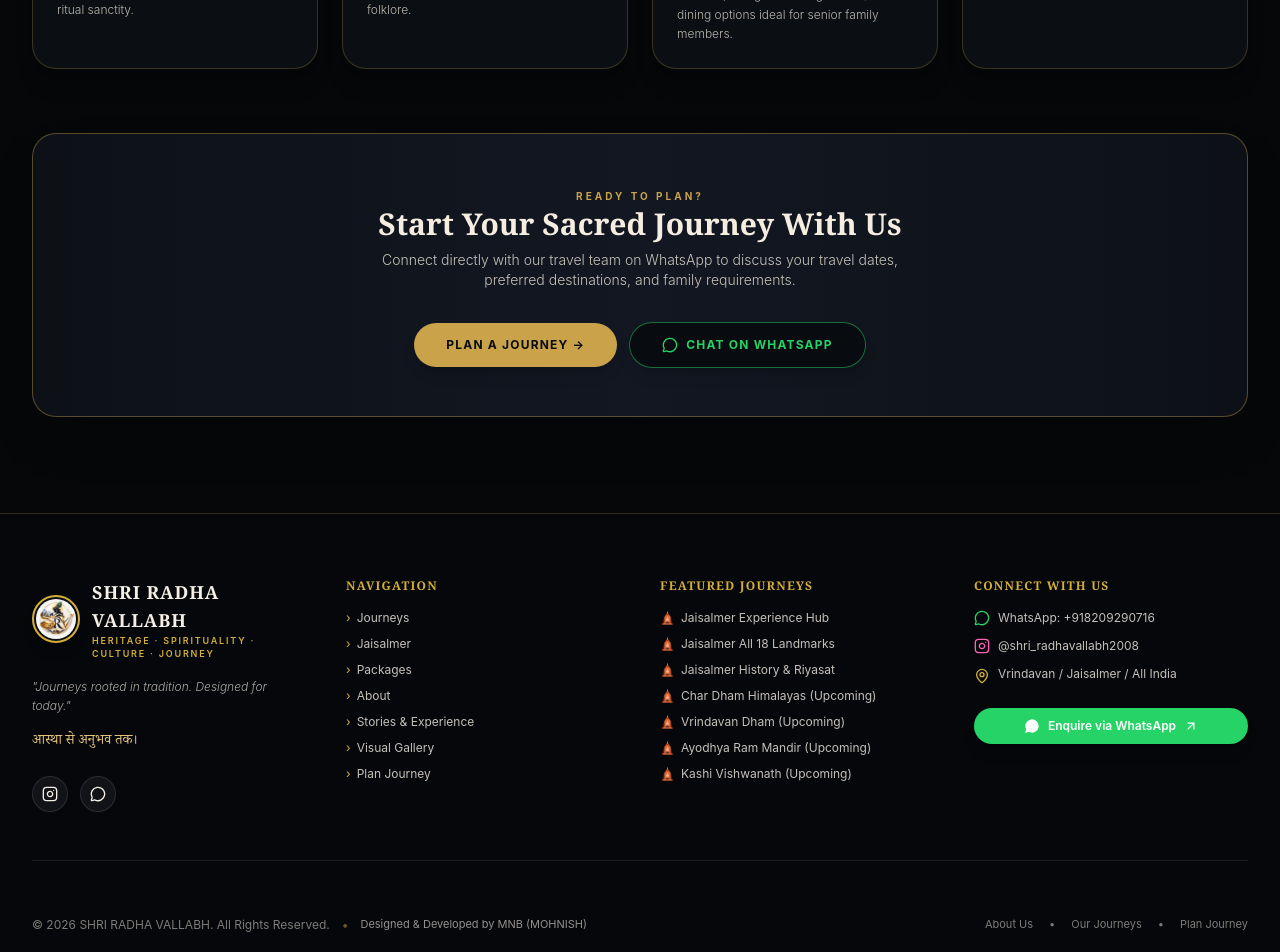
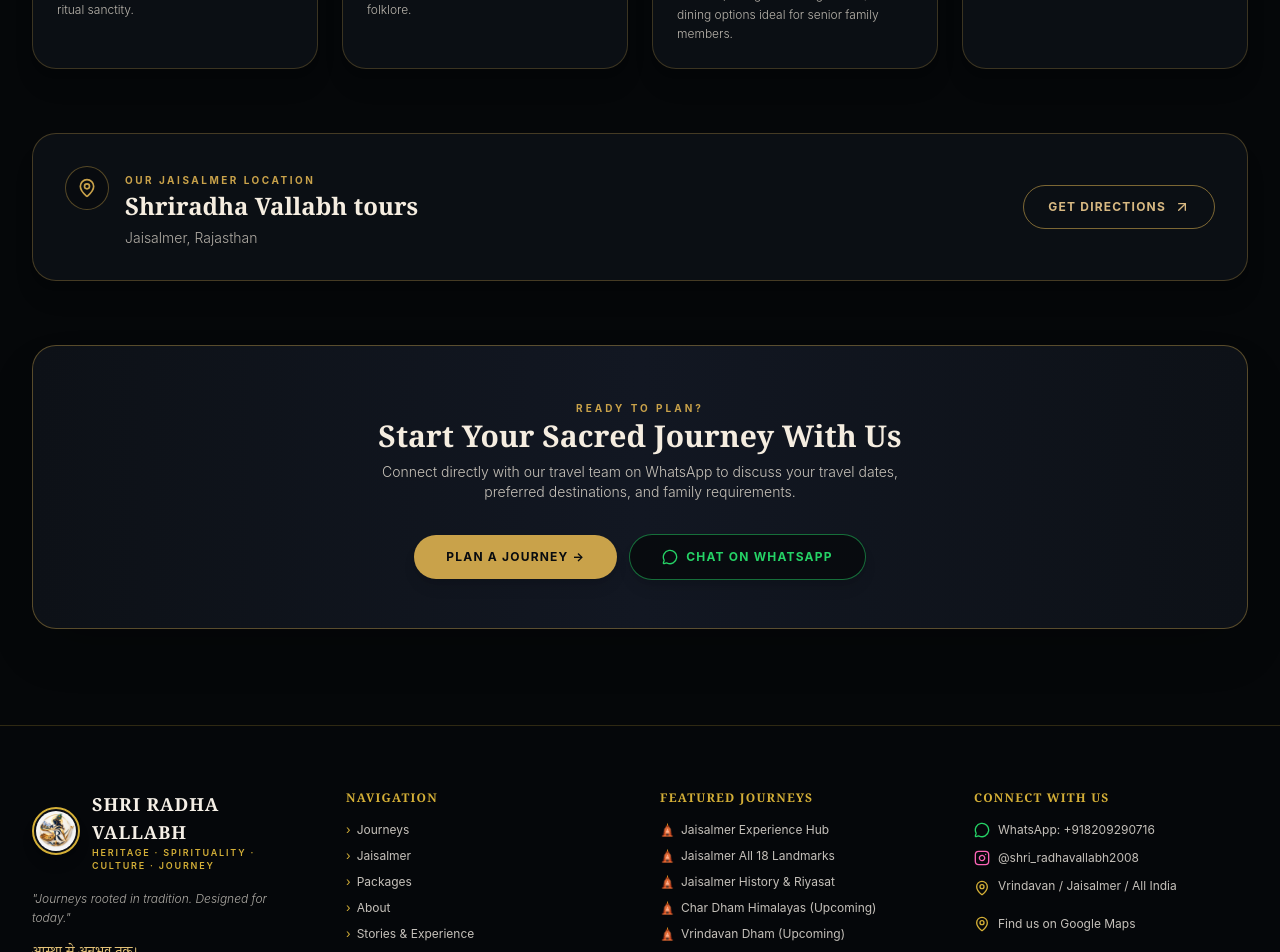
Before and after one commit to MOHNISH-05/shri-radha-vallabh, a React (Vite) app: page /about in a window 1280 px wide. Shown: the part 1680-2632 px from the top of the page. Built offline with nearby package versions, Linux system fonts and the light colour scheme; a web font is replaced by a local one.

Commit message:
feat: integrate Google Maps and local business entity

```diff
--- a/src/components/Footer.tsx
+++ b/src/components/Footer.tsx
@@ -1,6 +1,6 @@
 import React from 'react';
 import { Link } from 'react-router-dom';
-import { SITE_CONFIG, getWhatsAppLink } from '../data/siteConfig';
+import { MAPS_CONFIG, SITE_CONFIG, getWhatsAppLink } from '../data/siteConfig';
 import { MessageCircle, MapPin, ArrowUpRight } from 'lucide-react';
 import { InstagramIcon } from './InstagramIcon';
 
@@ -157,6 +157,16 @@
                 <MapPin className="w-4 h-4 text-[#D4AF37] shrink-0 mt-0.5" />
                 <span>{SITE_CONFIG.location}</span>
               </div>
+              <a
+                href={MAPS_CONFIG.mapsUrl}
+                target="_blank"
+                rel="noopener noreferrer"
+                aria-label={`Find ${MAPS_CONFIG.listingName} on Google Maps`}
+                className="flex min-h-8 items-center gap-2 rounded-sm transition-colors hover:text-[#D4AF37] focus-visible:outline-2 focus-visible:outline-offset-4 focus-visible:outline-[#D4AF37]"
+              >
+                <MapPin className="w-4 h-4 text-[#D4AF37] shrink-0" />
+                <span>Find us on Google Maps</span>
+              </a>
             </div>
 
             <div className="pt-2">
--- /dev/null
+++ b/src/components/JaisalmerLocation.tsx
@@ -0,0 +1,88 @@
+import React from 'react';
+import { ArrowUpRight, MapPin } from 'lucide-react';
+import { MAPS_CONFIG } from '../data/siteConfig';
+
+interface JaisalmerLocationProps {
+  compact?: boolean;
+}
+
+export const JaisalmerLocation: React.FC<JaisalmerLocationProps> = ({ compact = false }) => {
+  if (compact) {
+    return (
+      <aside
+        aria-labelledby="about-jaisalmer-location"
+        className="rounded-3xl border border-[#C9A24A]/30 bg-[#0D1117]/90 p-6 sm:p-8 shadow-xl"
+      >
+        <div className="flex flex-col gap-5 sm:flex-row sm:items-center sm:justify-between">
+          <div className="flex min-w-0 items-start gap-4">
+            <span className="flex h-11 w-11 shrink-0 items-center justify-center rounded-full border border-[#C9A24A]/40 bg-[#080B0F] text-[#C9A24A]">
+              <MapPin className="h-5 w-5" aria-hidden="true" />
+            </span>
+            <div className="min-w-0 space-y-1.5">
+              <span className="text-[10px] font-bold uppercase tracking-[0.25em] text-[#C9A24A]">Our Jaisalmer Location</span>
+              <h3 id="about-jaisalmer-location" className="font-serif text-xl font-bold text-[#F5EDE0] sm:text-2xl">
+                {MAPS_CONFIG.listingName}
+              </h3>
+              <p className="text-xs font-light text-[#F5EDE0]/70 sm:text-sm">{MAPS_CONFIG.locality}</p>
+            </div>
+          </div>
+          <a
+            href={MAPS_CONFIG.mapsUrl}
+            target="_blank"
+            rel="noopener noreferrer"
+            aria-label={`Get directions to ${MAPS_CONFIG.listingName} on Google Maps`}
+            className="inline-flex min-h-11 w-full shrink-0 items-center justify-center gap-2 rounded-full border border-[#C9A24A]/60 px-6 py-3 text-xs font-bold uppercase tracking-widest text-[#D8B982] transition-colors hover:bg-[#C9A24A] hover:text-[#080B0F] focus-visible:outline-2 focus-visible:outline-offset-4 focus-visible:outline-[#C9A24A] sm:w-auto"
+          >
+            Get Directions
+            <ArrowUpRight className="h-4 w-4" aria-hidden="true" />
+          </a>
+        </div>
+      </aside>
+    );
+  }
+
+  return (
+    <section
+      aria-labelledby="plan-jaisalmer-location"
+      className="overflow-hidden rounded-3xl border border-[#C9A24A]/35 bg-[#0D1117]/90 shadow-2xl"
+    >
+      <div className="grid lg:grid-cols-[0.85fr_1.15fr]">
+        <div className="flex flex-col justify-center space-y-5 p-6 sm:p-10 lg:p-12">
+          <div className="flex h-12 w-12 items-center justify-center rounded-full border border-[#C9A24A]/40 bg-[#080B0F] text-[#C9A24A]">
+            <MapPin className="h-5 w-5" aria-hidden="true" />
+          </div>
+          <div className="space-y-2">
+            <span className="text-[10px] font-bold uppercase tracking-[0.3em] text-[#C9A24A]">Find Us in Jaisalmer</span>
+            <h2 id="plan-jaisalmer-location" className="font-serif text-2xl font-bold leading-tight text-[#F5EDE0] sm:text-3xl">
+              Where is {MAPS_CONFIG.listingName} located?
+            </h2>
+            <p className="text-xs font-light leading-relaxed text-[#F5EDE0]/75 sm:text-sm">
+              {MAPS_CONFIG.listingName} is located in {MAPS_CONFIG.locality}. Open the Google Maps listing for directions.
+            </p>
+          </div>
+          <a
+            href={MAPS_CONFIG.mapsUrl}
+            target="_blank"
+            rel="noopener noreferrer"
+            aria-label={`View ${MAPS_CONFIG.listingName} on Google Maps`}
+            className="inline-flex min-h-11 w-full items-center justify-center gap-2 rounded-full bg-[#C9A24A] px-7 py-3.5 text-xs font-bold uppercase tracking-widest text-[#080B0F] transition-all hover:brightness-110 focus-visible:outline-2 focus-visible:outline-offset-4 focus-visible:outline-[#C9A24A] sm:w-fit"
+          >
+            View on Google Maps
+            <ArrowUpRight className="h-4 w-4" aria-hidden="true" />
+          </a>
+        </div>
+
+        <div className="relative min-h-[280px] border-t border-[#C9A24A]/20 lg:min-h-[420px] lg:border-l lg:border-t-0" data-testid="google-map-wrapper">
+          <iframe
+            src={MAPS_CONFIG.embedUrl}
+            title={`${MAPS_CONFIG.listingName} location in Jaisalmer`}
+            loading="lazy"
+            referrerPolicy="no-referrer-when-downgrade"
+            className="absolute inset-0 h-full w-full border-0"
+            allowFullScreen
+          />
+        </div>
+      </div>
+    </section>
+  );
+};
--- a/src/data/seo.ts
+++ b/src/data/seo.ts
@@ -1,4 +1,5 @@
 import { JAISALMER_PLACES } from './jaisalmerPlaces.ts';
+import { MAPS_CONFIG } from './siteConfig.ts';
 
 export const SEO_ORIGIN = 'https://shri-radha-vallabh.vercel.app';
 export const BRAND_NAME = 'Shri Radha Vallabh Heritage & Journeys';
@@ -17,6 +18,7 @@
   pageType: 'WebPage' | 'CollectionPage' | 'AboutPage' | 'ContactPage' | 'ImageGallery';
   entityType?: 'TouristDestination' | 'TouristAttraction' | 'Person' | 'Thing';
   entityName?: string;
+  localPlaceMention?: boolean;
   breadcrumbs: SeoBreadcrumb[];
 }
 
@@ -112,6 +114,7 @@
     image: '/assets/patwon-haveli.png',
     imageAlt: 'Golden sandstone architecture of Patwon Ki Haveli in Jaisalmer',
     pageType: 'AboutPage',
+    localPlaceMention: true,
     breadcrumbs: [{ name: 'Home', path: '/' }, { name: 'About', path: '/about' }],
   },
   '/stories': {
@@ -139,6 +142,7 @@
     image: '/assets/optimized/jaisalmer-night-fort-1280.webp',
     imageAlt: 'Jaisalmer Fort and the Golden City illuminated after sunset',
     pageType: 'ContactPage',
+    localPlaceMention: true,
     breadcrumbs: [{ name: 'Home', path: '/' }, { name: 'Plan Journey', path: '/plan-journey' }],
   },
 };
@@ -211,6 +215,7 @@
   const imageId = `${url}#primaryimage`;
   const breadcrumbId = `${url}#breadcrumb`;
   const entityId = `${url}#entity`;
+  const localPlaceId = `${SEO_ORIGIN}/#shriradha-vallabh-tours-location`;
 
   const organization = {
     '@type': 'Organization',
@@ -273,6 +278,28 @@
 
   const graph: Array<Record<string, unknown>> = [organization, website, image, breadcrumb];
 
+  if (seo.localPlaceMention) {
+    const localPlace = {
+      '@type': 'Place',
+      '@id': localPlaceId,
+      name: MAPS_CONFIG.listingName,
+      hasMap: MAPS_CONFIG.mapsUrl,
+      geo: {
+        '@type': 'GeoCoordinates',
+        latitude: MAPS_CONFIG.latitude,
+        longitude: MAPS_CONFIG.longitude,
+      },
+      containedInPlace: {
+        '@type': 'City',
+        name: 'Jaisalmer',
+        containedInPlace: { '@type': 'State', name: 'Rajasthan' },
+      },
+    };
+
+    webpage.mentions = { '@id': localPlaceId };
+    graph.push(localPlace);
+  }
+
   if (seo.entityType && seo.entityName) {
     const entity: Record<string, unknown> = {
       '@type': seo.entityType,
--- a/src/data/siteConfig.ts
+++ b/src/data/siteConfig.ts
@@ -34,6 +34,18 @@
   ],
 } as const;
 
+// ── Owner-provided Google Maps location ──
+// Keep this separate from SITE_CONFIG contact data: the public listing exists,
+// but its legal/brand relationship and full NAP details are not yet confirmed.
+export const MAPS_CONFIG = {
+  listingName: "Shriradha Vallabh tours",
+  locality: "Jaisalmer, Rajasthan",
+  latitude: 26.9127521,
+  longitude: 70.9118934,
+  mapsUrl: "https://www.google.com/maps/place/Shriradha+Vallabh+tours/@26.9127521,70.9093185,17z/data=!3m1!4b1!4m6!3m5!1s0x3947bd4c3b34537f:0x57cbf3923a57bee9!8m2!3d26.9127521!4d70.9118934!16s%2Fg%2F11zx094zr2?entry=ttu&g_ep=EgoyMDI2MDgxOS4wIKXMDSoASAFQAw%3D%3D",
+  embedUrl: "https://www.google.com/maps?q=26.9127521,70.9118934&output=embed",
+} as const;
+
 /* ─── WhatsApp Link Generators ───────────────────────────── */
 
 export const getWhatsAppLink = (message?: string) => {
--- a/src/pages/AboutPage.tsx
+++ b/src/pages/AboutPage.tsx
@@ -3,6 +3,7 @@
 import { Link } from 'react-router-dom';
 import { Heart, Sparkles, Shield, Compass, MessageCircle } from 'lucide-react';
 import { PageHero } from '../components/PageHero';
+import { JaisalmerLocation } from '../components/JaisalmerLocation';
 import { SITE_CONFIG, getWhatsAppLink } from '../data/siteConfig';
 
 export const AboutPage: React.FC = () => {
@@ -165,7 +166,10 @@
           </div>
         </div>
 
-        {/* 04. Contact & Planning CTA */}
+        {/* 04. Verified Jaisalmer Location */}
+        <JaisalmerLocation compact />
+
+        {/* 05. Contact & Planning CTA */}
         <div className="rounded-3xl bg-gradient-to-r from-[#0D1117] via-[#121722] to-[#0D1117] border border-[#C9A24A]/40 p-8 sm:p-12 text-center space-y-6 shadow-2xl">
           <div className="max-w-xl mx-auto space-y-2">
             <span className="text-[10px] uppercase font-bold tracking-[0.3em] text-[#C9A24A]">
--- a/src/pages/PlanJourneyPage.tsx
+++ b/src/pages/PlanJourneyPage.tsx
@@ -3,6 +3,7 @@
 import { motion } from 'framer-motion';
 import { MessageCircle, Sparkles, Send, AlertCircle, ShieldCheck, Clock } from 'lucide-react';
 import { PageHero } from '../components/PageHero';
+import { JaisalmerLocation } from '../components/JaisalmerLocation';
 import { SITE_CONFIG } from '../data/siteConfig';
 
 export const PlanJourneyPage: React.FC = () => {
@@ -339,6 +340,9 @@
           </div>
         </div>
 
+        {/* 04. Verified Jaisalmer Location */}
+        <JaisalmerLocation />
+
       </section>
 
     </div>
```
Also changed, not shown: 1 other file (tests, documents, lock files or other folders).
